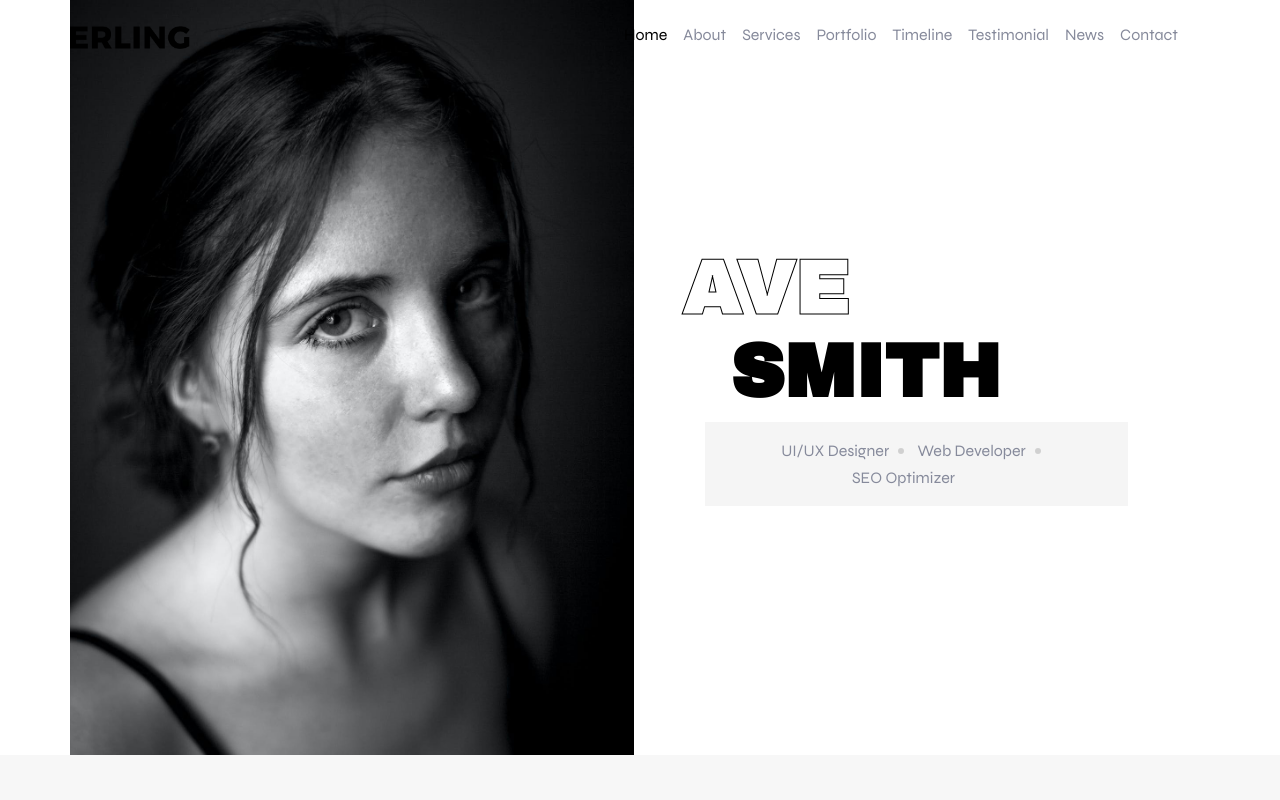
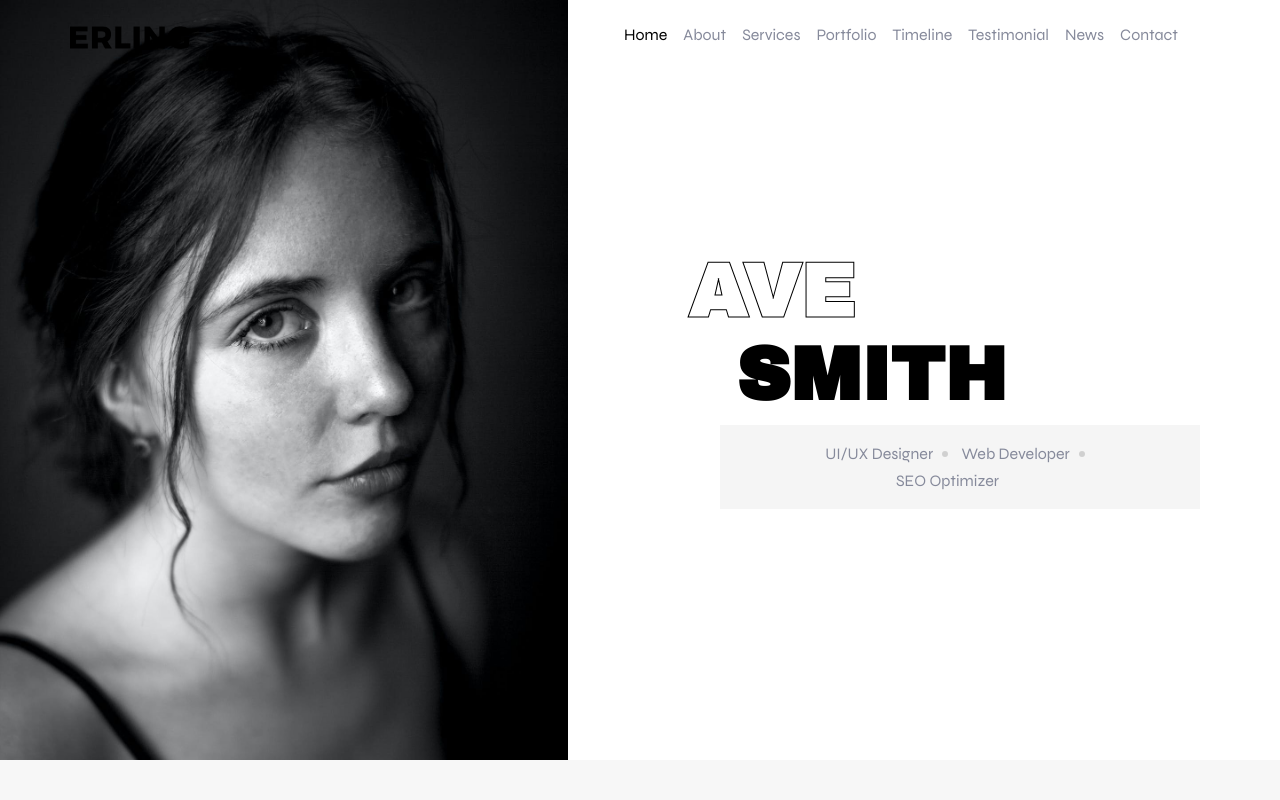
Before and after one commit to Abdo00o00/ave, a plain HTML site: page index.html in a window 1280 px wide. Shown: the top 800 px of the page. Drawn offline with nearby package versions, Linux system fonts and the light colour scheme.

Commit message:
almost finsh project

```diff
--- a/index.html
+++ b/index.html
@@ -79,11 +79,11 @@
 
       <!-- start section 1 photo and h1 // -->
       <section id="home" class=" overflow-hidden">
-          <div class="container-xl">
+          <!-- <div class="container-xl"> -->
             <div class="row">
-              <div class="col-12 mx-auto ms-lg-0 ps-lg-0 d-lg-flex flex-lg-nowrap">
-                <div class="col-lg-6 mx-auto ms-lg-0 f-home-img ">
-                  <div class="home-img  justify-content-center align-items-center mx-auto overflow-hidden">
+              <div class="col-12 mx-auto  d-lg-flex flex-lg-nowrap">
+                <div class="col-lg-6 mx-auto pe-lg-5 f-home-img ">
+                  <div class="home-img  justify-content-center pe-lg-4 h-auto align-items-center mx-auto overflow-hidden">
                     <img src="./assets/images/asset6.jpeg" alt="girl" class="img-fluid">
                   </div>
                 </div>
@@ -101,7 +101,7 @@
                 </div>
               </div>
             </div>
-      </div>
+      <!-- </div> -->
 
 
       </section>
```
